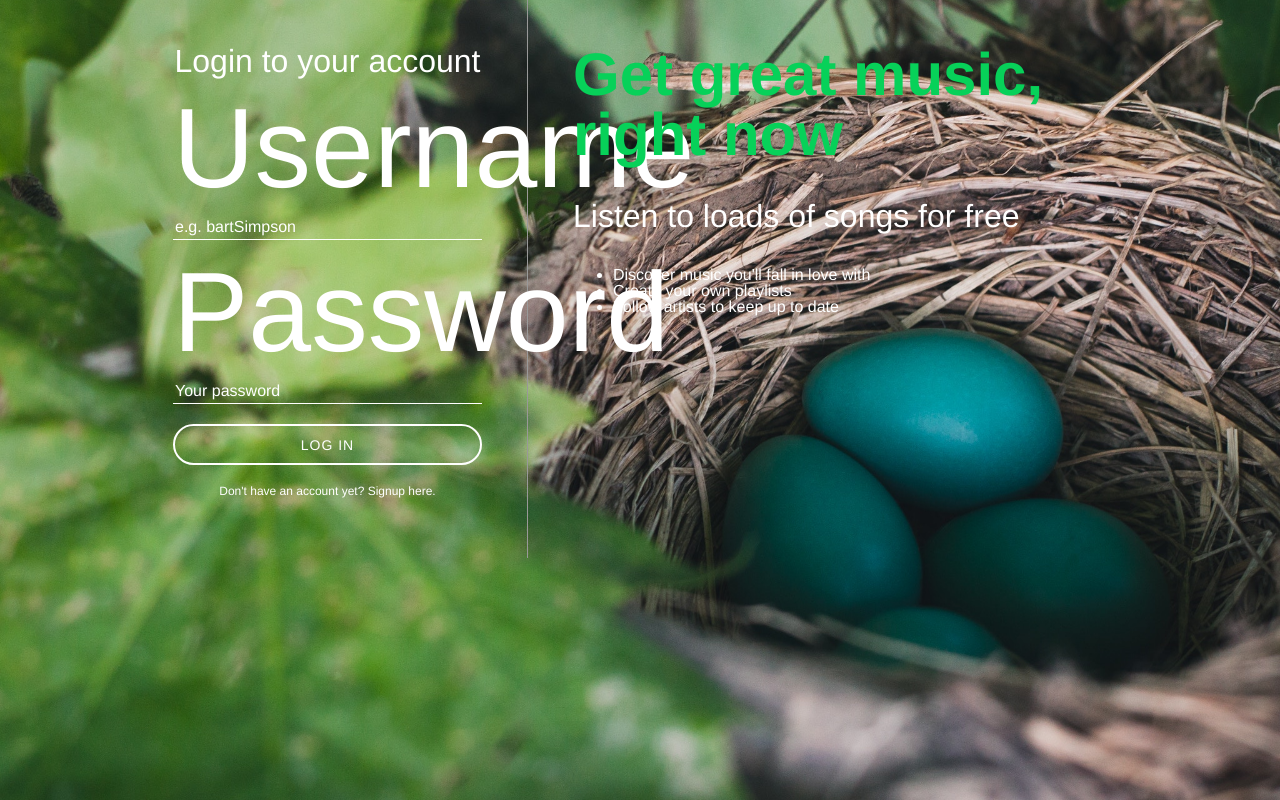
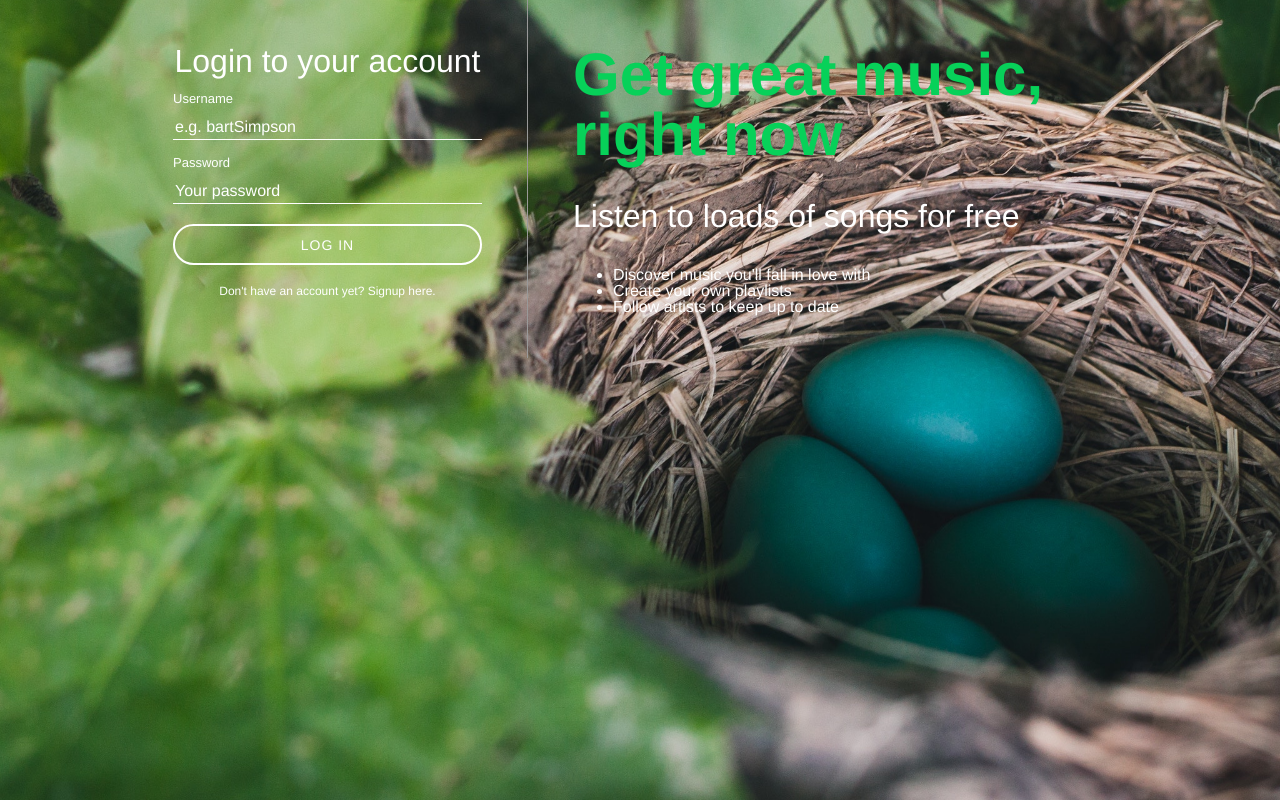
Before and after one commit to lakiikal/musnest2, a PHP site: page /register.php in a window 1280 px wide. Run offline with PHP 8.4, Linux system fonts and the light colour scheme; data that the repository does not hold is empty; some libraries are stand-ins or nearby versions.

Commit message:
css register

```diff
--- a/web/assets/css/register.css
+++ b/web/assets/css/register.css
@@ -82,7 +82,7 @@ body {
 
 #inputContainer label {
     color: white;
-    font-size: 113px;
+    font-size: 13px;
     margin-top: 15px;
     display: block;
 }
@@ -141,5 +141,5 @@ body {
 }
 
 @media screen and (max-width:480px) {
-    h2 { font-size: 200px }
+    label { font-size: 250px }
  }
```
